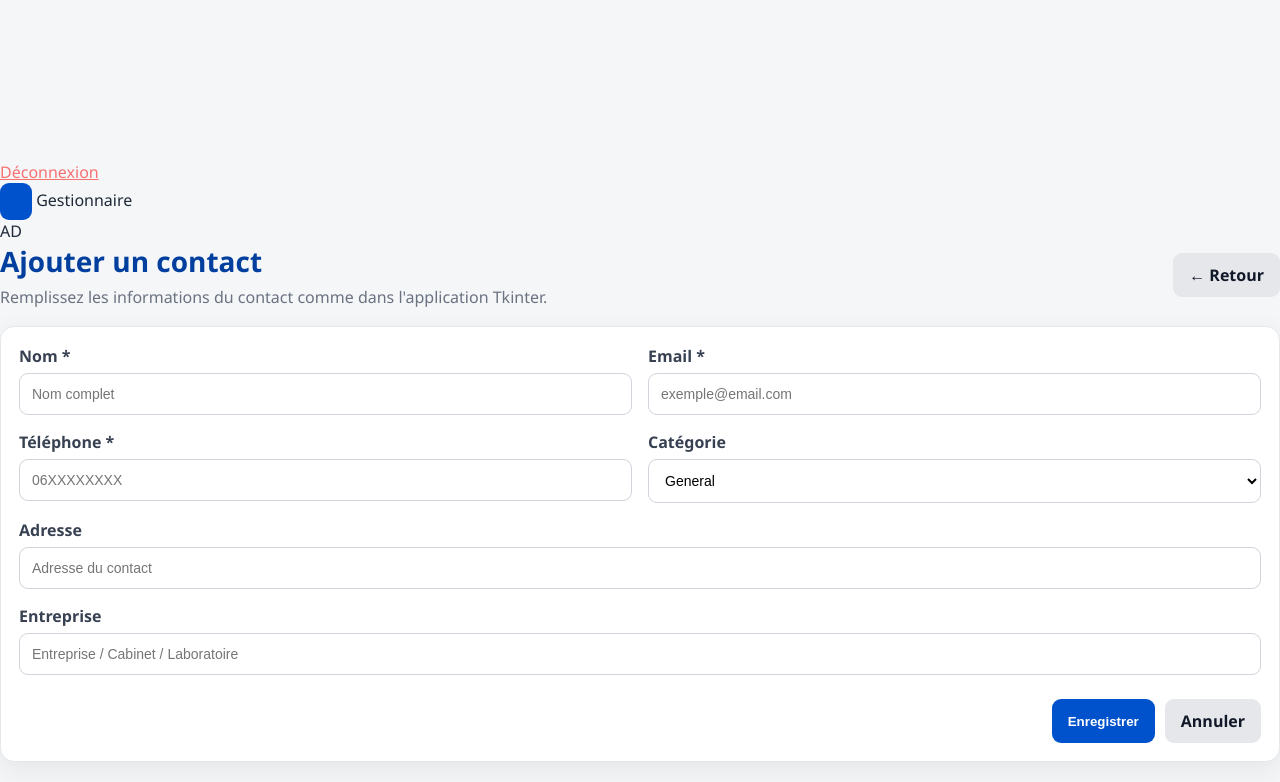
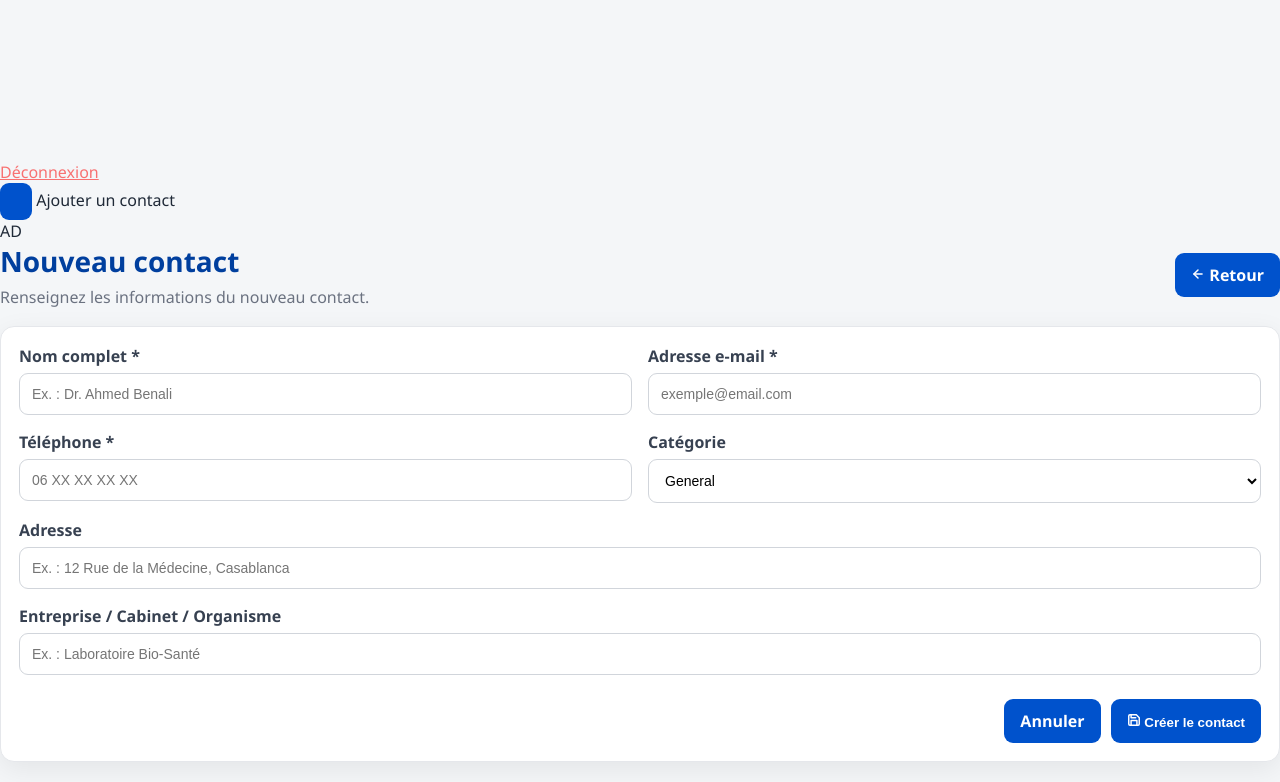
Before and after one commit to jaissi-74/gestion_cabinet_medical, a Flask app: page /add in a window 1280 px wide. Shown: the part 5155-5937 px from the top of the page. Run offline with Flask 3, Linux system fonts and the light colour scheme; a user stored in the database is signed in.

Commit message:
Update form.html

```diff
--- a/templates/form.html
+++ b/templates/form.html
@@ -1,28 +1,37 @@
 {% extends 'base.html' %}
-{% block title %}{{ 'Modifier' if contact else 'Ajouter' }} un contact{% endblock %}
+{% block title %}{{ 'Modifier' if contact else 'Ajouter' }} un contact — Cabinet Médical{% endblock %}
+{% block topbar_title %}{{ 'Modifier' if contact else 'Ajouter' }} un contact{% endblock %}
+
 {% block content %}
-<section class="page-header">
-  <div>
-    <h1>{{ 'Modifier' if contact else 'Ajouter' }} un contact</h1>
-    <p>Remplissez les informations du contact comme dans l'application Tkinter.</p>
+<div class="page-header">
+  <div class="page-header-text">
+    <h1>{{ 'Modifier' if contact else 'Nouveau contact' }}</h1>
+    <p>{{ 'Mise à jour des informations du contact.' if contact else 'Renseignez les informations du nouveau contact.' }}</p>
   </div>
-  <a class="btn secondary" href="{{ url_for('contacts') }}">← Retour</a>
-</section>
+  <div class="page-header-actions">
+    <a class="btn btn-secondary" href="{{ url_for('contacts') }}">
+      <svg width="14" height="14" viewBox="0 0 24 24" fill="none" stroke="currentColor" stroke-width="2.5" stroke-linecap="round" stroke-linejoin="round"><line x1="19" y1="12" x2="5" y2="12"/><polyline points="12 19 5 12 12 5"/></svg>
+      Retour
+    </a>
+  </div>
+</div>
 
-<form class="card form-grid" method="post">
+<div class="card">
+  <form class="form-grid" method="post">
+
     <div class="field">
-    <label>Nom *</label>
-    <input name="name" placeholder="Nom complet" value="{{ contact[1] if contact else '' }}" required>
+      <label>Nom complet <span class="required-star">*</span></label>
+      <input name="name" placeholder="Ex. : Dr. Ahmed Benali" value="{{ contact[1] if contact else '' }}" required>
     </div>
 
     <div class="field">
-    <label>Email *</label>
+      <label>Adresse e-mail <span class="required-star">*</span></label>
       <input type="email" name="email" placeholder="exemple@email.com" value="{{ contact[2] if contact else '' }}" required>
     </div>
 
     <div class="field">
-    <label>Téléphone *</label>
-    <input name="phone" placeholder="06XXXXXXXX" value="{{ contact[3] if contact else '' }}" required>
+      <label>Téléphone <span class="required-star">*</span></label>
+      <input name="phone" placeholder="06 XX XX XX XX" value="{{ contact[3] if contact else '' }}" required>
     </div>
 
     <div class="field">
@@ -37,17 +46,22 @@
 
     <div class="field full-width">
       <label>Adresse</label>
-    <input name="adress" placeholder="Adresse du contact" value="{{ contact[5] if contact else '' }}">
+      <input name="adress" placeholder="Ex. : 12 Rue de la Médecine, Casablanca" value="{{ contact[5] if contact else '' }}">
     </div>
 
     <div class="field full-width">
-    <label>Entreprise</label>
-    <input name="company" placeholder="Entreprise / Cabinet / Laboratoire" value="{{ contact[6] if contact else '' }}">
+      <label>Entreprise / Cabinet / Organisme</label>
+      <input name="company" placeholder="Ex. : Laboratoire Bio-Santé" value="{{ contact[6] if contact else '' }}">
     </div>
 
     <div class="form-actions full-width">
-    <button type="submit" class="btn">Enregistrer</button>
-    <a class="btn secondary" href="{{ url_for('contacts') }}">Annuler</a>
+      <a class="btn btn-secondary" href="{{ url_for('contacts') }}">Annuler</a>
+      <button type="submit" class="btn btn-primary">
+        <svg width="14" height="14" viewBox="0 0 24 24" fill="none" stroke="currentColor" stroke-width="2.5" stroke-linecap="round" stroke-linejoin="round"><path d="M19 21H5a2 2 0 0 1-2-2V5a2 2 0 0 1 2-2h11l5 5v11a2 2 0 0 1-2 2z"/><polyline points="17 21 17 13 7 13 7 21"/><polyline points="7 3 7 8 15 8"/></svg>
+        {{ 'Enregistrer les modifications' if contact else 'Créer le contact' }}
+      </button>
     </div>
+
   </form>
+</div>
 {% endblock %}
```
Lines whose indentation alone changed are shown as unchanged.
